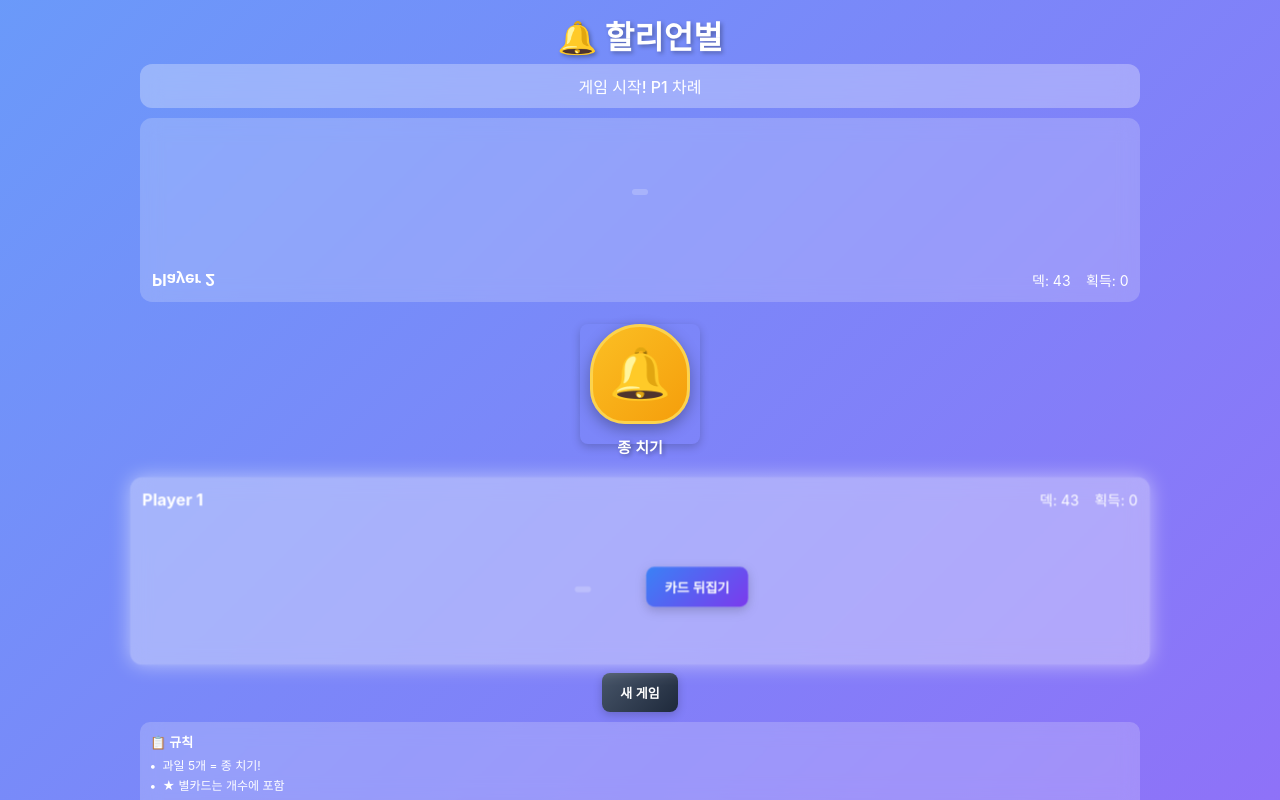
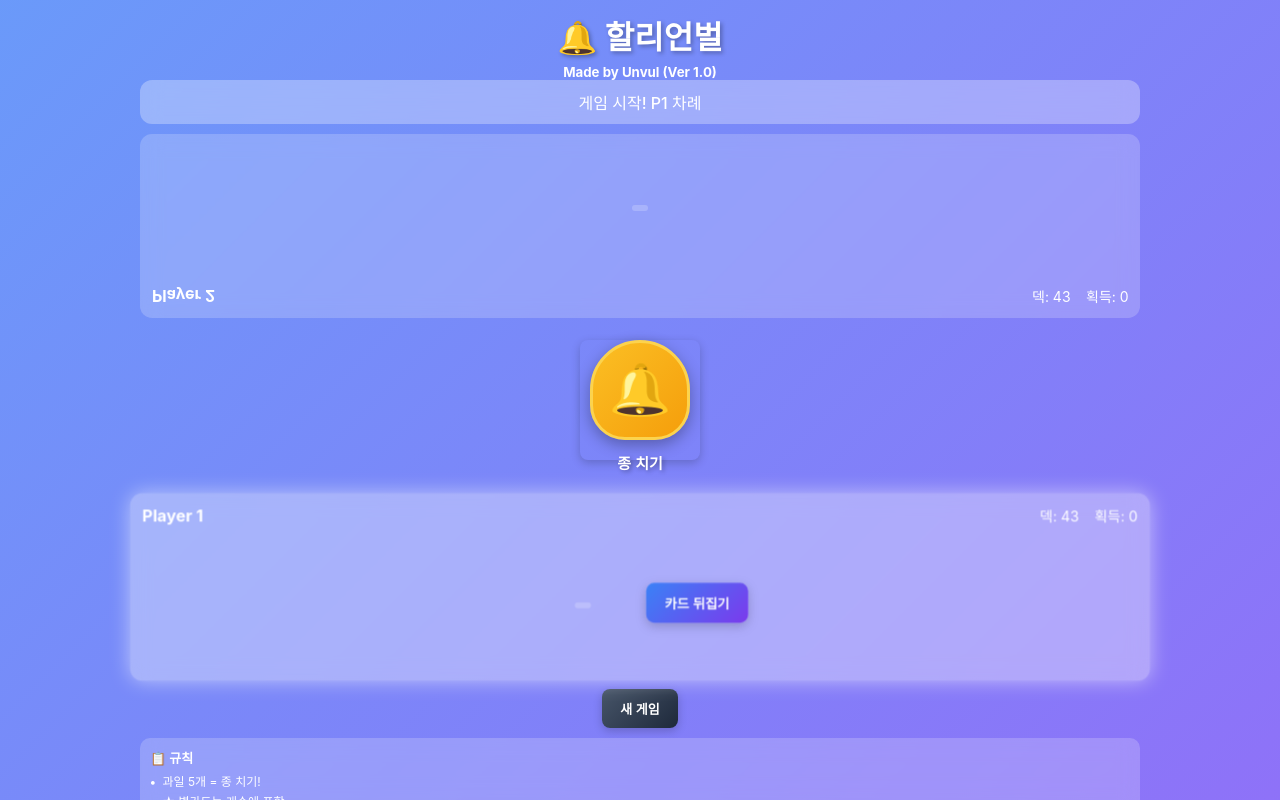
Before and after one commit to StockGame-Create/halli-unvul, a plain HTML site: page index.html in a window 1280 px wide. Drawn offline with Linux system fonts and the light colour scheme.

Commit message:
Update index.html

```diff
--- a/index.html
+++ b/index.html
@@ -204,6 +204,7 @@
     <div class="container">
         <div class="header">
             <h1>🔔 할리언벌</h1>
+            <h5>Made by Unvul (Ver 1.0)</h5>
             <div class="message-box" id="message">게임 시작!</div>
         </div>
 
```
